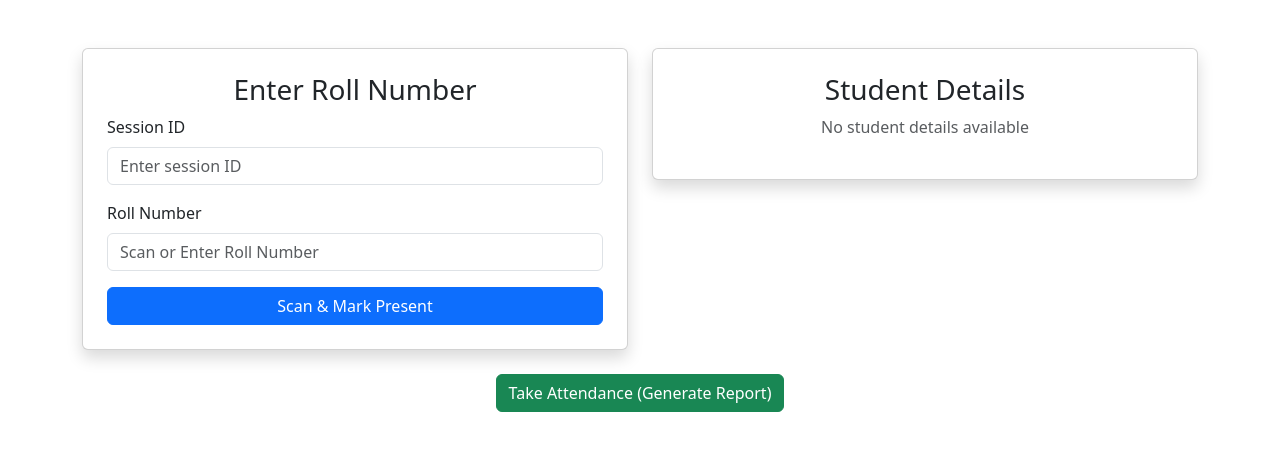
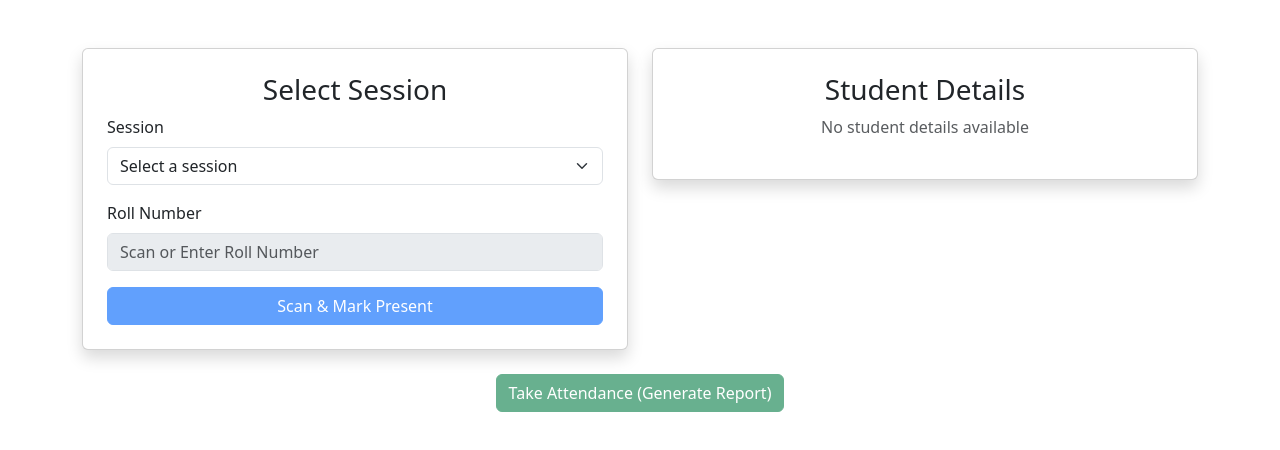
Before and after one commit to Abhinavburnapelly/SAET, a React (Create React App) app: page /scan in a window 1280 px wide. Shown: the top 450 px of the page. Built offline with nearby package versions, Linux system fonts and the light colour scheme.

Commit message:
making session id as mandotory

```diff
--- a/src/components/StartScanning.js
+++ b/src/components/StartScanning.js
@@ -6,19 +6,17 @@ function StartScanning() {
   const [rollNumber, setRollNumber] = useState("");
   const [studentDetails, setStudentDetails] = useState(null);
   const [error, setError] = useState("");
-  const [sessionId, setSessionId] = useState(""); // Store session ID
+  const [sessionId, setSessionId] = useState("");
 
-
-  // ✅ Handle Scan (Mark Present & Fetch Details)
   const handleScan = async (e) => {
     e.preventDefault();
     try {
       const response = await axios.post("http://localhost:5000/api/scan", {
         roll_number: rollNumber,
+        session_id: sessionId,
       });
 
       if (response.status === 200) {
-        // Fetch student details after scanning
         fetchStudentDetails(rollNumber);
         setError("");
       }
@@ -28,7 +26,6 @@ function StartScanning() {
     }
   };
 
-  // ✅ Fetch Student Details (Name & Status)
   const fetchStudentDetails = async (roll_number) => {
     try {
       const response = await axios.get(`http://localhost:5000/api/student/${roll_number}`);
@@ -40,11 +37,11 @@ function StartScanning() {
     }
   };
 
-  // ✅ Mark as Absent (Leaving)
   const handleMarkLeave = async () => {
     try {
       await axios.post("http://localhost:5000/api/mark-leave", {
         roll_number: rollNumber,
+        session_id: sessionId,
       });
 
       setStudentDetails({ ...studentDetails, status: "Absent" });
@@ -54,16 +51,14 @@ function StartScanning() {
     }
   };
 
-  // ✅ Take Attendance (Generate Report)
   const handleTakeAttendance = async () => {
     if (!sessionId) {
-      alert("Please enter a session ID before taking attendance");
+      alert("Please select a session before taking attendance");
       return;
     }
-
     try {
       await axios.post("http://localhost:5000/api/generate-report", {
-        session_id: sessionId, // Send session ID
+        session_id: sessionId,
       });
       alert("Attendance report generated!");
     } catch (err) {
@@ -74,19 +69,18 @@ function StartScanning() {
   return (
     <Container className="mt-5">
       <Row>
-        {/* Left Side: Roll Number Input */}
         <Col md={6}>
           <Card className="p-4 shadow">
-            <h3 className="text-center">Enter Roll Number</h3>
+            <h3 className="text-center">Select Session</h3>
             {error && <p className="text-danger">{error}</p>}
             <Form.Group className="mb-3">
-                <Form.Label>Session ID</Form.Label>
-                <Form.Control
-                    type="text"
-                    placeholder="Enter session ID"
-                    value={sessionId}
-                    onChange={(e) => setSessionId(e.target.value)}
-                />
+              <Form.Label>Session</Form.Label>
+              <Form.Select value={sessionId} onChange={(e) => setSessionId(e.target.value)}>
+                <option value="">Select a session</option>
+                {[...Array(6)].map((_, i) => (
+                  <option key={i + 1} value={`Period ${i + 1}`}>{`Period ${i + 1}`}</option>
+                ))}
+              </Form.Select>
             </Form.Group>
             <Form onSubmit={handleScan}>
               <Form.Group className="mb-3">
@@ -96,16 +90,16 @@ function StartScanning() {
                   placeholder="Scan or Enter Roll Number"
                   value={rollNumber}
                   onChange={(e) => setRollNumber(e.target.value)}
+                  disabled={!sessionId}
                 />
               </Form.Group>
-              <Button variant="primary" type="submit" className="w-100">
+              <Button variant="primary" type="submit" className="w-100" disabled={!sessionId}>
                 Scan & Mark Present
               </Button>
             </Form>
           </Card>
         </Col>
 
-        {/* Right Side: Display Student Details */}
         <Col md={6}>
           <Card className="p-4 shadow">
             <h3 className="text-center">Student Details</h3>
@@ -114,7 +108,7 @@ function StartScanning() {
                 <p><strong>Roll Number:</strong> {studentDetails.roll_number}</p>
                 <p><strong>Name:</strong> {studentDetails.name}</p>
                 <p><strong>Status:</strong> {studentDetails.status}</p>
-                <Button variant="danger" onClick={handleMarkLeave} className="w-100">
+                <Button variant="danger" onClick={handleMarkLeave} className="w-100" disabled={!sessionId}>
                   Mark as Absent
                 </Button>
               </>
@@ -125,10 +119,9 @@ function StartScanning() {
         </Col>
       </Row>
 
-      {/* Take Attendance Button */}
       <Row className="mt-4">
         <Col className="text-center">
-          <Button variant="success" onClick={handleTakeAttendance}>
+          <Button variant="success" onClick={handleTakeAttendance} disabled={!sessionId}>
             Take Attendance (Generate Report)
           </Button>
         </Col>
```
